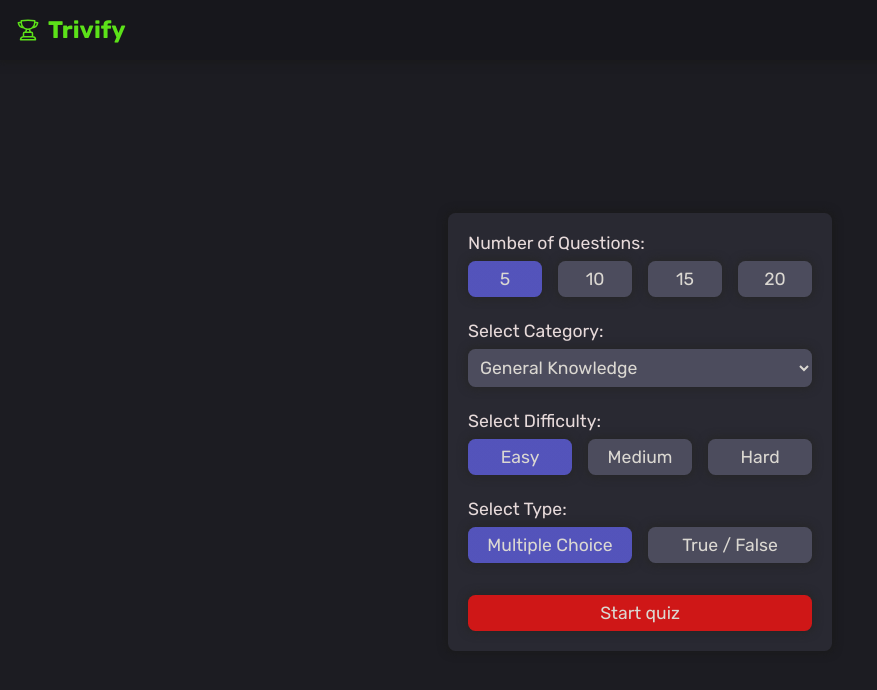
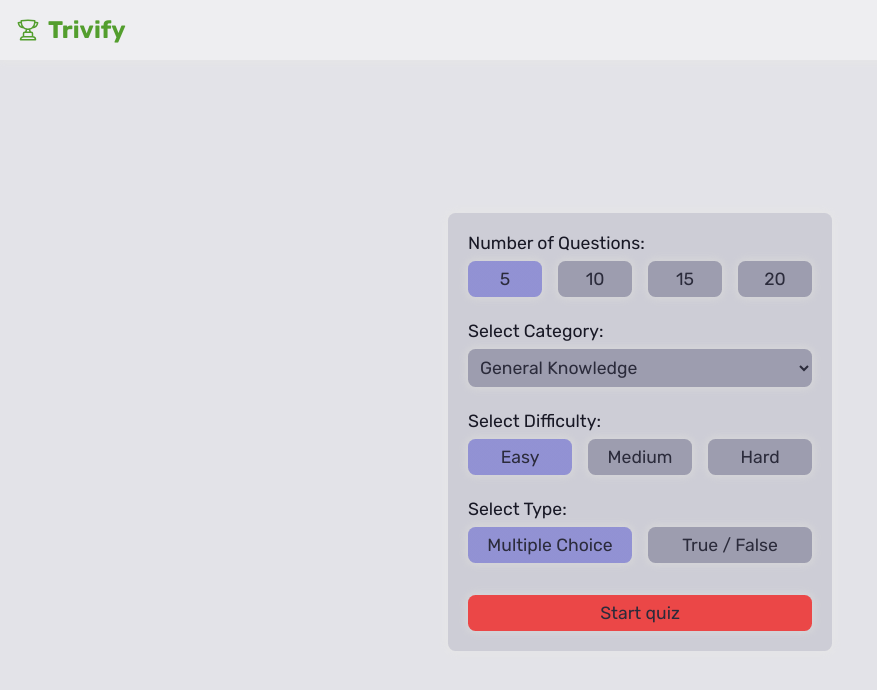
Before and after one commit to tariqs26/neuro, a React (Vite) app: page / in a window 1280 px wide. Shown: the top 690 px of the page, without its empty margins (0-877 px from the left). Built offline with nearby package versions, Linux system fonts and the light colour scheme.

Commit message:
update light mode colors

```diff
--- a/src/components/Quiz/QuizHeader/QuizHeader.css
+++ b/src/components/Quiz/QuizHeader/QuizHeader.css
@@ -7,7 +7,7 @@
   align-items: center;
   gap: 1em;
   background-color: var(--quiz-hdr-bg);
-  box-shadow: 0 2 0.5rem 0.1rem var(--outline);
+  box-shadow: 0 2 0.5rem 0.1rem var(--inp-outline);
   border-bottom-left-radius: 5px;
   border-bottom-right-radius: 5px;
 }
@@ -39,8 +39,8 @@
 }
 
 .progress-bar {
-  background-color: hsl(240, 10%, 20%);
-  border: 0.1em solid hsl(240, 10%, 5%);
+  background-color: var(--alt-bg);
+  border: 0.1em solid var(--quiz-hdr-bg);
   border-radius: 0.6rem;
   height: 1.2rem;
   overflow: hidden;
--- a/src/index.css
+++ b/src/index.css
@@ -12,26 +12,50 @@
 body {
   background-color: var(--bg);
   --bg: hsl(240, 10%, 12%);
-  --nav-bg: hsl(240, 10%, 10%);
-  --nav-clr: hsl(100, 80%, 49%);
-  --alt-bg: hsl(240, 10%, 18%);
+  --nav-bg: hsl(240, 10%, 7%);
+  --nav-clr: hsl(100, 55%, 50%);
+  --alt-bg: hsl(240, 10%, 17%);
   --quiz-hdr-bg: hsl(240, 10%, 5%);
-  --btn-bg: hsl(240, 42%, 36%);
-  --btn-bg-hvr: hsl(240, 42%, 40%);
+  --btn-bg: hsl(240, 50%, 36%);
+  --btn-bg-hvr: hsl(240, 50%, 40%);
   --modal-bg: hsla(240, 10%, 20%, 0.8);
-  --inp-bg: hsla(240, 10%, 40%, 0.7);
+  --inp-bg: hsl(240, 10%, 35%);
   --inp-bg-hvr: hsla(240, 10%, 40%);
   --submit-bg: hsl(0, 80%, 45%);
   --submit-bg-hvr: hsl(0, 80%, 50%);
-  --active-bg: hsl(240, 43%, 53%);
-  --outline: hsl(0, 0%, 10%);
-  --inp-outline: hsl(0, 0%, 15%);
+  --active-bg: hsl(240, 45%, 55%);
+  --outline: hsl(240, 0%, 10%);
+  --inp-outline: hsl(240, 0%, 15%);
   --green: hsl(39, 50%, 58%);
-  --text-clr: hsl(40, 11%, 84%);
-  --label-clr: hsl(0, 20%, 88%);
-  --picked: hsl(240, 38%, 50%);
-  --correct: hsl(139, 56%, 34%);
+  --text-clr: hsl(240, 15%, 85%);
+  --label-clr: hsl(240, 20%, 90%);
+  --picked: hsl(240, 40%, 50%);
+  --correct: hsl(100, 56%, 34%);
   --wrong: hsl(0, 63%, 52%);
+}
+
+@media (prefers-color-scheme: light){
+  body {
+    --bg: hsl(240, 10%, 90%);
+    --nav-bg: hsl(240, 10%, 94%);
+    --nav-clr: hsl(100, 55%, 40%);
+    --alt-bg: hsl(240, 10%, 82%);
+    --quiz-hdr-bg: hsl(240, 10%, 95%);
+    --btn-bg: hsl(240, 50%, 65%);
+    --btn-bg-hvr: hsl(240, 50%, 70%);
+    --modal-bg: hsla(240, 10%, 20%, 0.8);
+    --inp-bg: hsl(240, 10%, 65%);
+    --inp-bg-hvr: hsl(240, 10%, 70%);
+    --submit-bg: hsl(0, 80%, 60%);
+    --submit-bg-hvr: hsl(0, 80%, 65%);
+    --active-bg: hsl(240, 43%, 70%);
+    --outline: hsl(240, 0%, 90%);
+    --inp-outline: hsl(240, 0%, 85%);
+    --green: hsl(39, 50%, 58%);
+    --text-clr: hsl(240, 15%, 20%);
+    --label-clr: hsl(240, 20%, 12%);
+    --picked: hsl(240, 40%, 78%);
+  }
 }
 
 #root {
```
